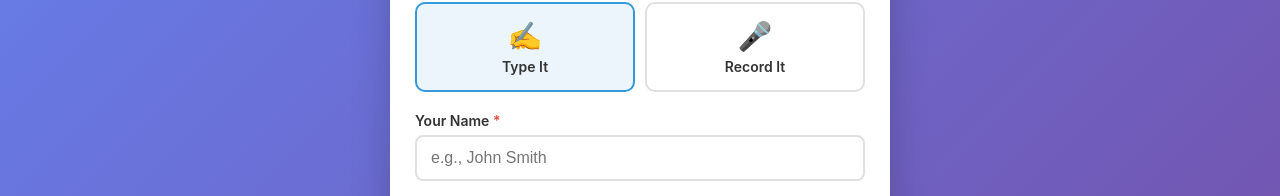
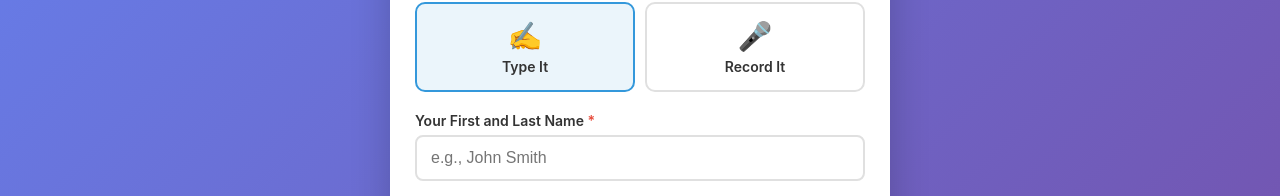
Before and after one commit to higproperties910-design/job-update-form, a plain HTML site: page index.html in a window 1280 px wide. Shown: the part 163-359 px from the top of the page. Drawn offline with Linux system fonts and the light colour scheme.

Commit message:
Update index.html

```diff
--- a/index.html
+++ b/index.html
@@ -167,7 +167,7 @@
                 </div>
                 <div class="text-section active" id="textSection">
                     <div class="form-group">
-                        <label>Your Name <span class="required">*</span></label>
+                        <label>Your First and Last Name <span class="required">*</span></label>
                         <input type="text" class="form-control" id="workerName" placeholder="e.g., John Smith">
                     </div>
                     <div class="form-group">
@@ -226,7 +226,7 @@
                         <div class="voice-prompts">
                             <h4>📝 Please mention in your recording:</h4>
                             <ul>
-                                <li>Your name</li>
+                                <li>Your First and Last Name</li>
                                 <li>The job/project name</li>
                                 <li>How many days are left on the project</li>
                                 <li>What time you will arrive tomorrow (if not last day)</li>
```
